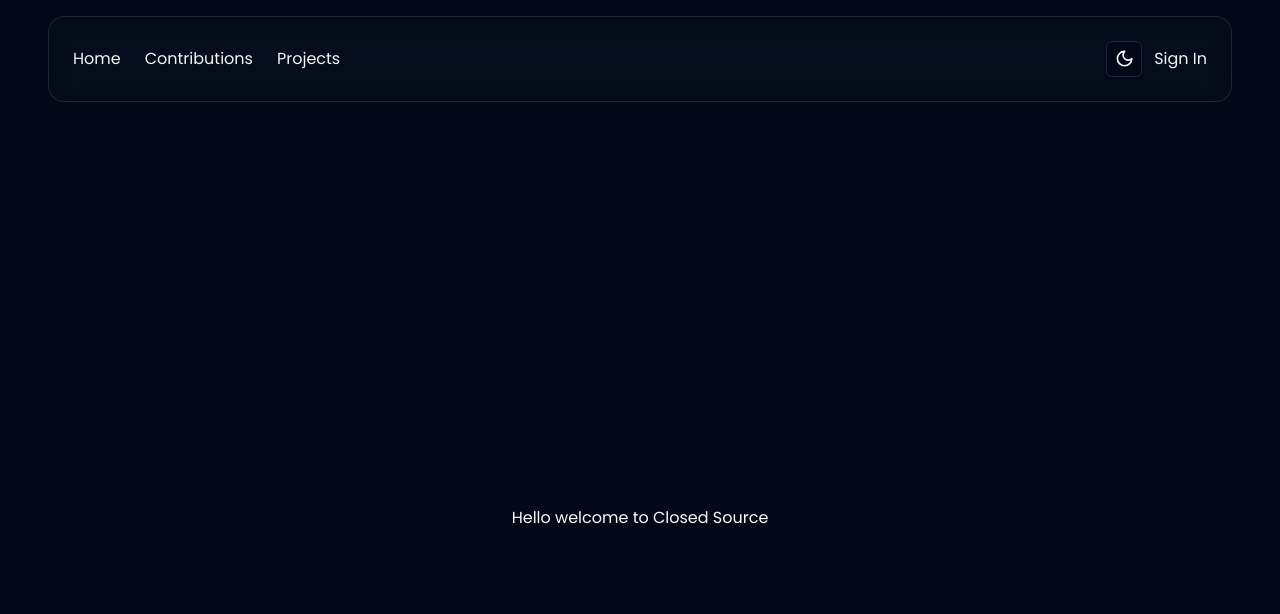
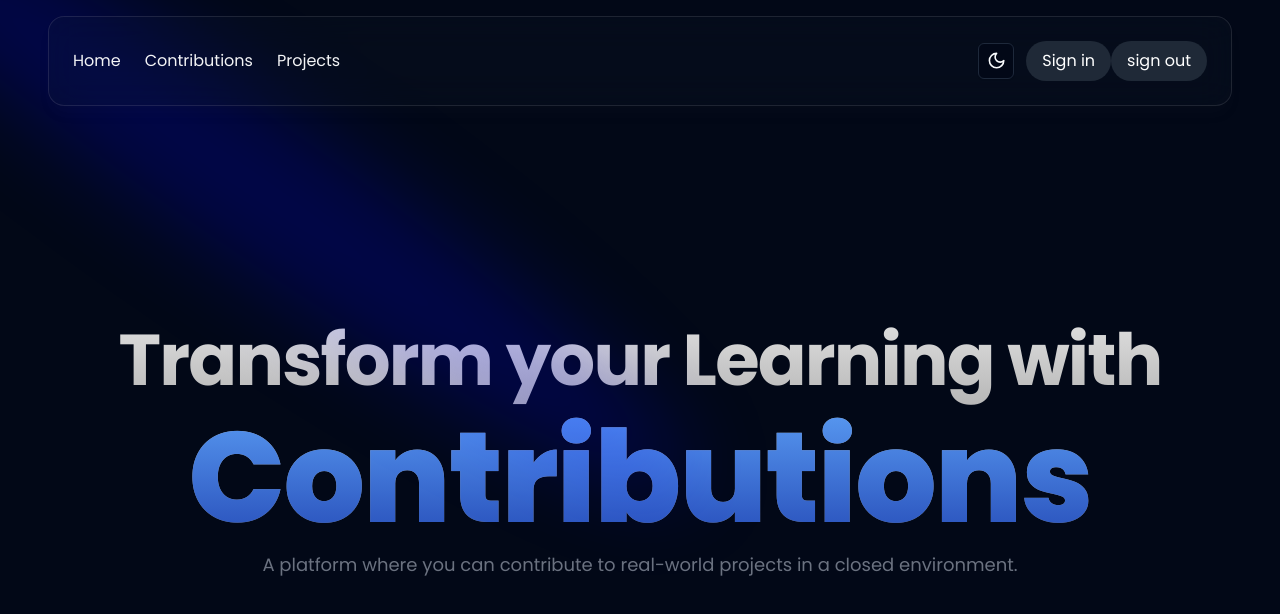
Before and after one commit to Prathyarthi/Closed-Source, a Next.js app: page / in a window 1280 px wide. Shown: the top 614 px of the page. Built offline with nearby package versions, Linux system fonts and the light colour scheme.

Commit message:
Add signout and few route changes

```diff
--- a/app/(auth)/sign-in/page.tsx
+++ b/app/(auth)/sign-in/page.tsx
@@ -4,7 +4,7 @@ import { signIn } from 'next-auth/react';
 
 export default function Login() {
   return (
-    <div className="flex h-screen items-center justify-center">
+    <div className="flex h-[80vh] items-center justify-center">
       <div className="rounded bg-white p-6 shadow-md">
         <h1 className="mb-4 text-2xl font-bold text-gray-800">Login</h1>
         <button
--- a/app/(main)/dashboard/page.tsx
+++ b/app/(main)/dashboard/page.tsx
@@ -1,10 +1,11 @@
-import Landing from '@/pages/Landing';
 import React from 'react';
 
 const page = () => {
   return (
     <main>
-      <Landing />
+      <div className="flex h-[80vh] items-center justify-center text-4xl">
+        <h1>This is dashboard</h1>
+      </div>
     </main>
   );
 };
--- a/app/api/auth/[...nextauth]/options.ts
+++ b/app/api/auth/[...nextauth]/options.ts
@@ -10,7 +10,6 @@ export const authOptions: NextAuthOptions = {
       clientSecret: process.env.GITHUB_SECRET || '',
     }),
   ],
-  adapter: PrismaAdapter(prisma),
   session: {
     strategy: 'jwt',
   },
@@ -33,5 +32,6 @@ export const authOptions: NextAuthOptions = {
   pages: {
     signIn: '/sign-in',
   },
+  adapter: PrismaAdapter(prisma),
   secret: process.env.NEXTAUTH_SECRET,
 };
--- a/app/page.tsx
+++ b/app/page.tsx
@@ -1,9 +1,9 @@
+import Landing from '@/pages/Landing';
+
 export default async function Home() {
   return (
     <main>
-      <div className="flex min-h-screen items-center justify-center">
-        <h1>Hello welcome to Closed Source</h1>
-      </div>
+      <Landing />
     </main>
   );
 }
--- a/components/Navbar.tsx
+++ b/components/Navbar.tsx
@@ -1,6 +1,7 @@
 'use client';
 
 import React, { useState } from 'react';
+import { signIn, signOut } from 'next-auth/react';
 import { cn } from '@/lib/utils';
 import { ModeToggle } from './ui/ModeToggle';
 import Link from 'next/link';
@@ -54,13 +55,18 @@ export function Navbar({ className }: { className?: string }) {
         <div className="flex items-center space-x-3">
           <ModeToggle />
           <Link href="/sign-in">
-            <div
-              className={cn(
-                active === 'sign-in' ? 'text-blue-200' : 'text-gray-100',
-              )}
+            <button
+              onClick={() => signIn('github')}
+              className="rounded-full bg-gray-800 px-4 py-2 text-white hover:bg-gray-700"
             >
-              Sign In
-            </div>
+              Sign in
+            </button>
+            <button
+              onClick={() => signOut()}
+              className="rounded-full bg-gray-800 px-4 py-2 text-white hover:bg-gray-700"
+            >
+              sign out
+            </button>
           </Link>
         </div>
       </div>
--- a/middleware.ts
+++ b/middleware.ts
@@ -15,7 +15,7 @@ export async function middleware(request: NextRequest) {
     return NextResponse.redirect(new URL('/dashboard', request.url));
   }
 
-  if (!token && url.pathname.startsWith('/dashboard')) {
+  if (!token && url.pathname.startsWith('/dashboard/:path*')) {
     return NextResponse.redirect(new URL('/sign-in', request.url));
   }
 
```
